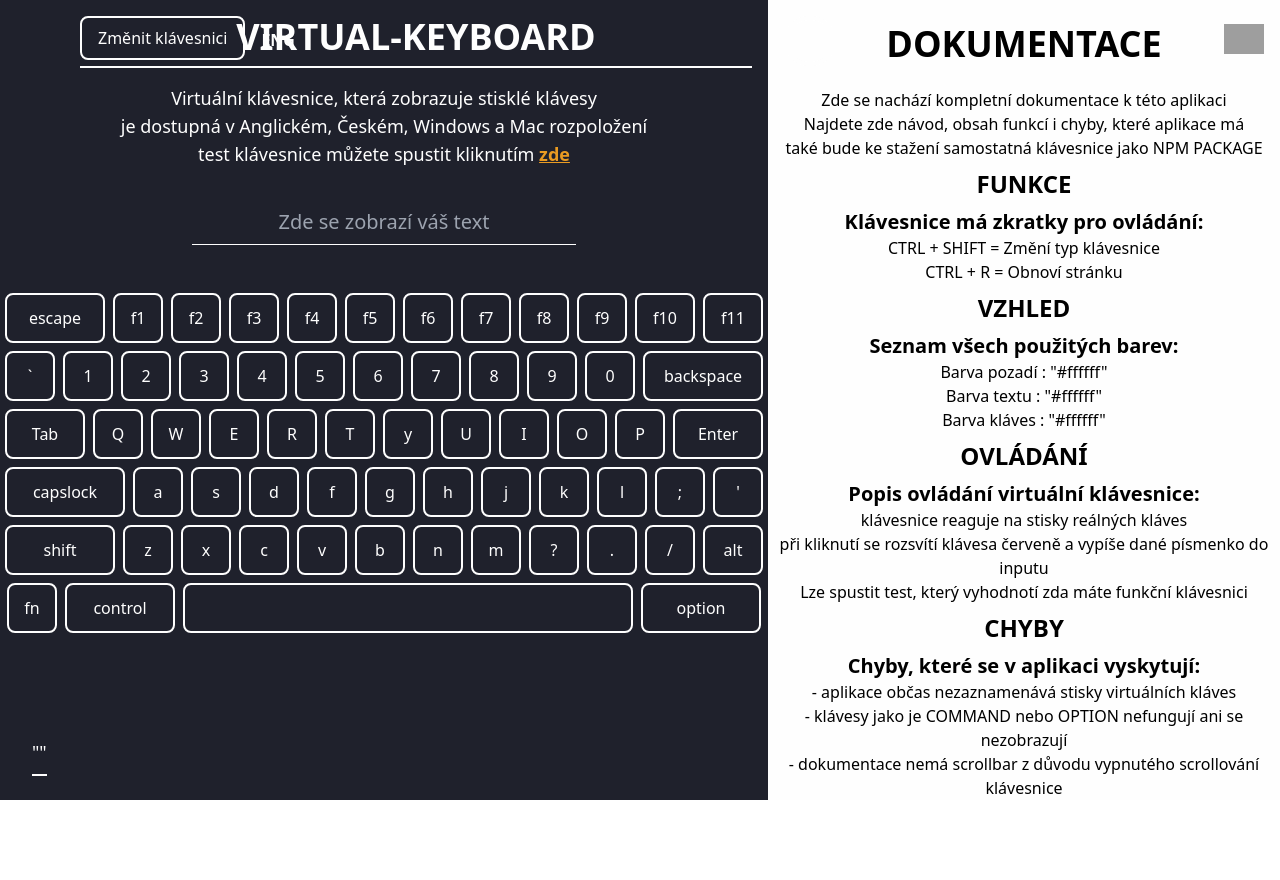
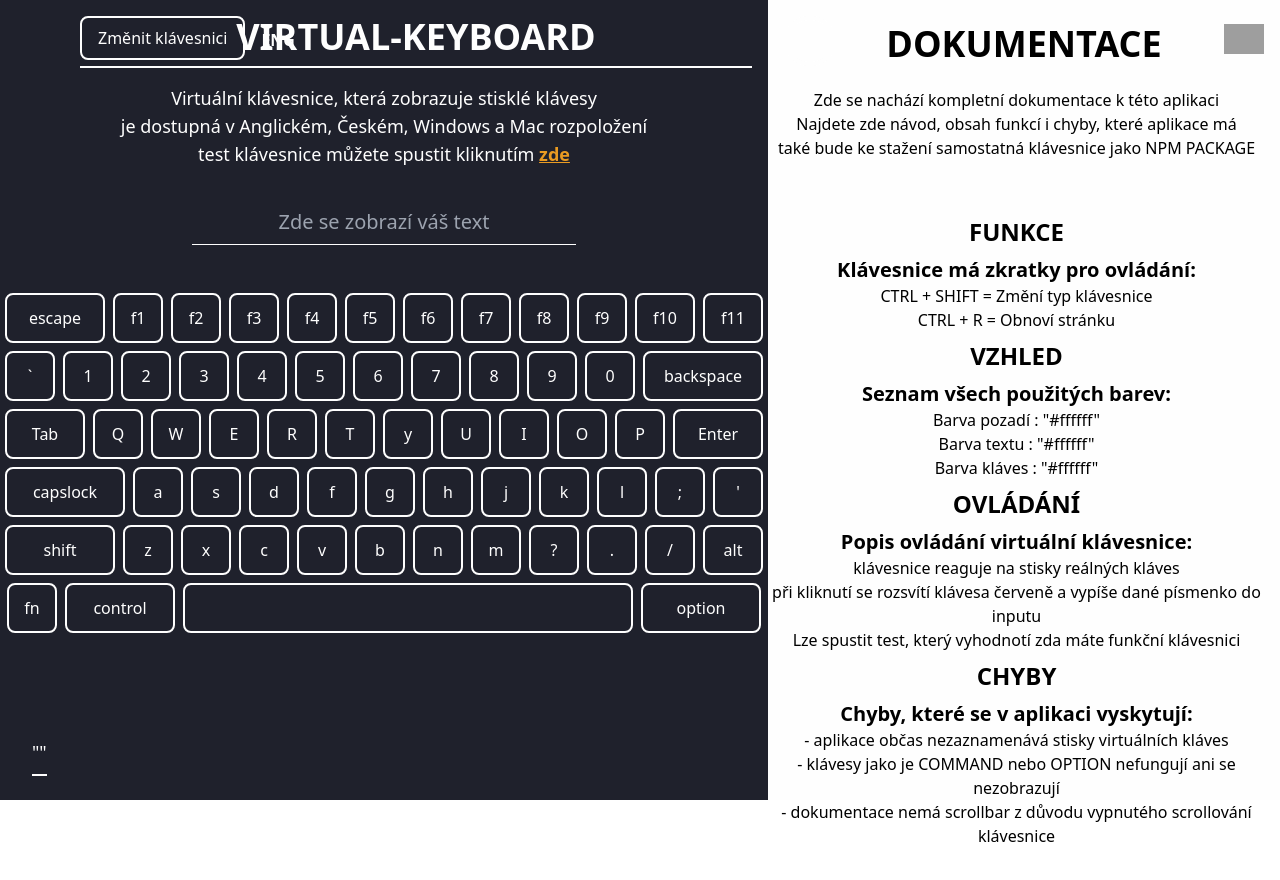
Before and after one commit to OndrejLosensky/virtual-keyboard, a React (Create React App) app: page / in a window 1280 px wide. Shown: the top 880 px of the page. Built offline with nearby package versions, Linux system fonts and the light colour scheme; grey boxes are pictures that could not be loaded; the HTML template or start-up script is replaced by a standard one.

Commit message:
úprava odsazení + přidání scrollbaru

```diff
--- a/src/App.js
+++ b/src/App.js
@@ -33,8 +33,8 @@ function App() {
               <img src={refreshIcon} alt="refresh" onClick={() => window.location.reload()}/>
           </div>
 
-          <div className={`${!open && 'scale-0'} duration-500`}>
-            <p className="text-center pt-6">
+          <div className={`${!open && 'scale-0'} duration-500`} style={{ overflowY: 'auto', maxHeight: '100%', paddingRight: '15px' }}>
+            <p className="text-center pt-6 pb-12">
               Zde se nachází kompletní dokumentace k této aplikaci <br/>
               Najdete zde návod, obsah funkcí i chyby, které aplikace má <br/>
               také bude ke stažení samostatná klávesnice jako NPM PACKAGE
```
